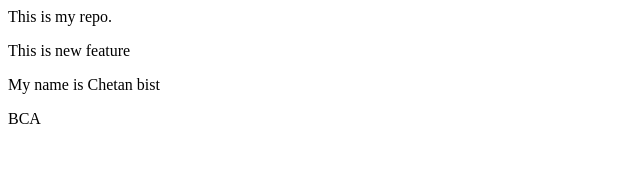
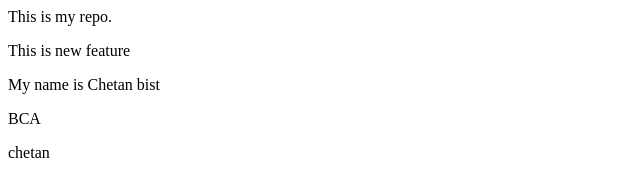
Before and after one commit to Chhota-Chetan/localrepo, a plain HTML site: page index.htm in a window 1280 px wide. Shown: the full height of the page, 0-640 px from the left. Drawn offline with Linux system fonts and the light colour scheme.

Commit message:
add new line

```diff
--- a/index.htm
+++ b/index.htm
@@ -2,3 +2,4 @@
 <p>This is new feature</p>
 <p>My name is Chetan bist</p>
 <p>BCA</p>
+<p>chetan</p>
```
